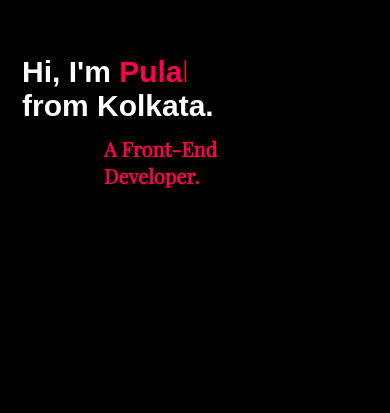
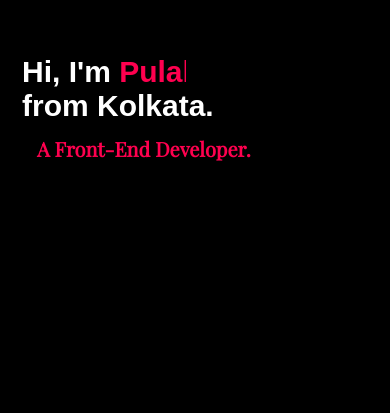
Before and after one commit to pulak-mahata/Pulak-Portfolio, a plain HTML site: page index.html in a window 390 px wide. Shown: the part 431-844 px from the top of the page. Drawn offline with nearby package versions, Linux system fonts and the light colour scheme; a web font is replaced by a local one.

Commit message:
Update style.css

```diff
--- a/style.css
+++ b/style.css
@@ -24,7 +24,7 @@ body {
 } */
 .header-para{
     font-size: 20px;
-    margin: 12px 82px;
+    margin: 11px 7px;
     color: #ff004f;
     font-family: 'Playfair Display', serif;
 }
@@ -350,6 +350,9 @@ nav .fa-solid {
     margin-left: -17px;
     width: 121%;
   }
+  .header-para{
+    margin: 12px 15px;
+  }
   .header-text h1 {
     font-size: 30px;
   }
```
